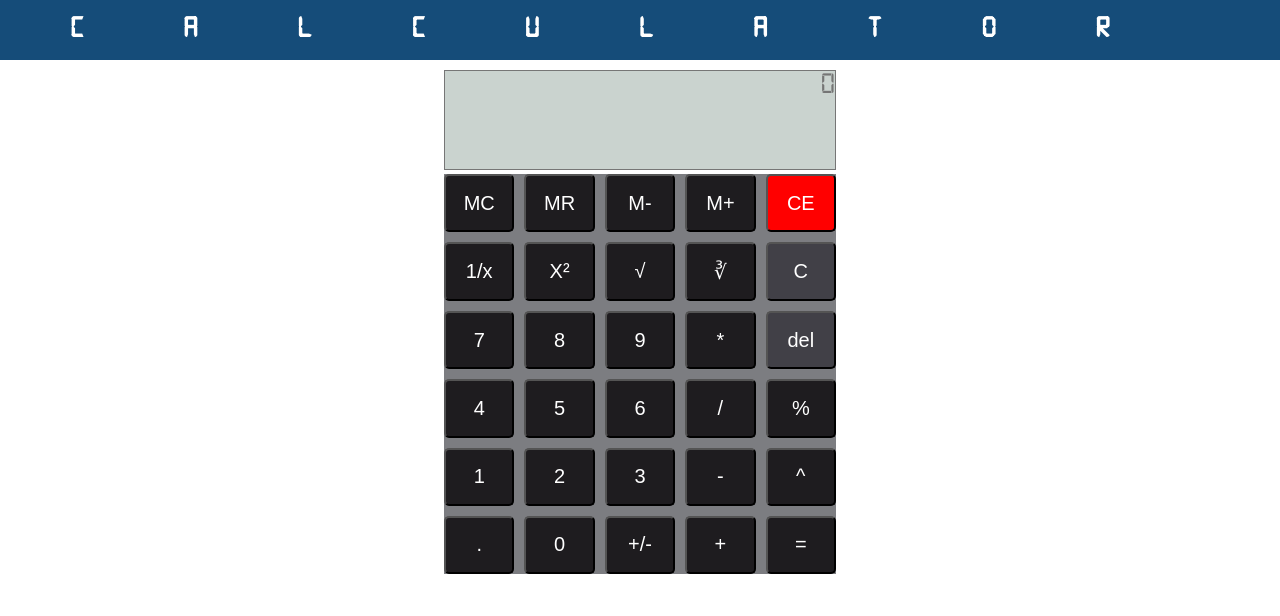
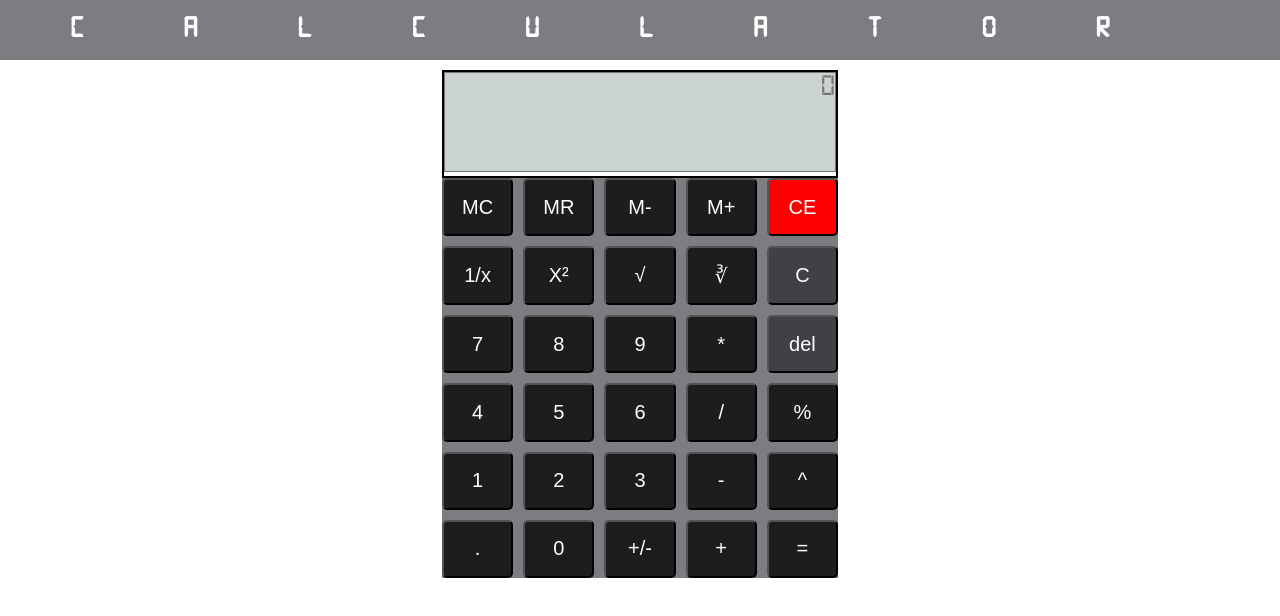
Before and after one commit to mmuzamil46/calculator, a plain HTML site: page index.html in a window 1280 px wide. Drawn offline with Linux system fonts and the light colour scheme.

Commit message:
color change

```diff
--- a/css/style.css
+++ b/css/style.css
@@ -16,7 +16,7 @@
 }
  header{
     width: 100%;
-    background-color: #154c79;
+    background-color: #7c7d81;
     color: white;
     text-align: center;
     height: 60px;
@@ -42,6 +42,10 @@ header h3{
     background-color: #7c7d81;
     height: 400px;
 }
+.display{
+    box-shadow: 2px black;
+    border: 2px solid black;
+}
 .display textarea{
     resize: none;
     text-align: right;
```
